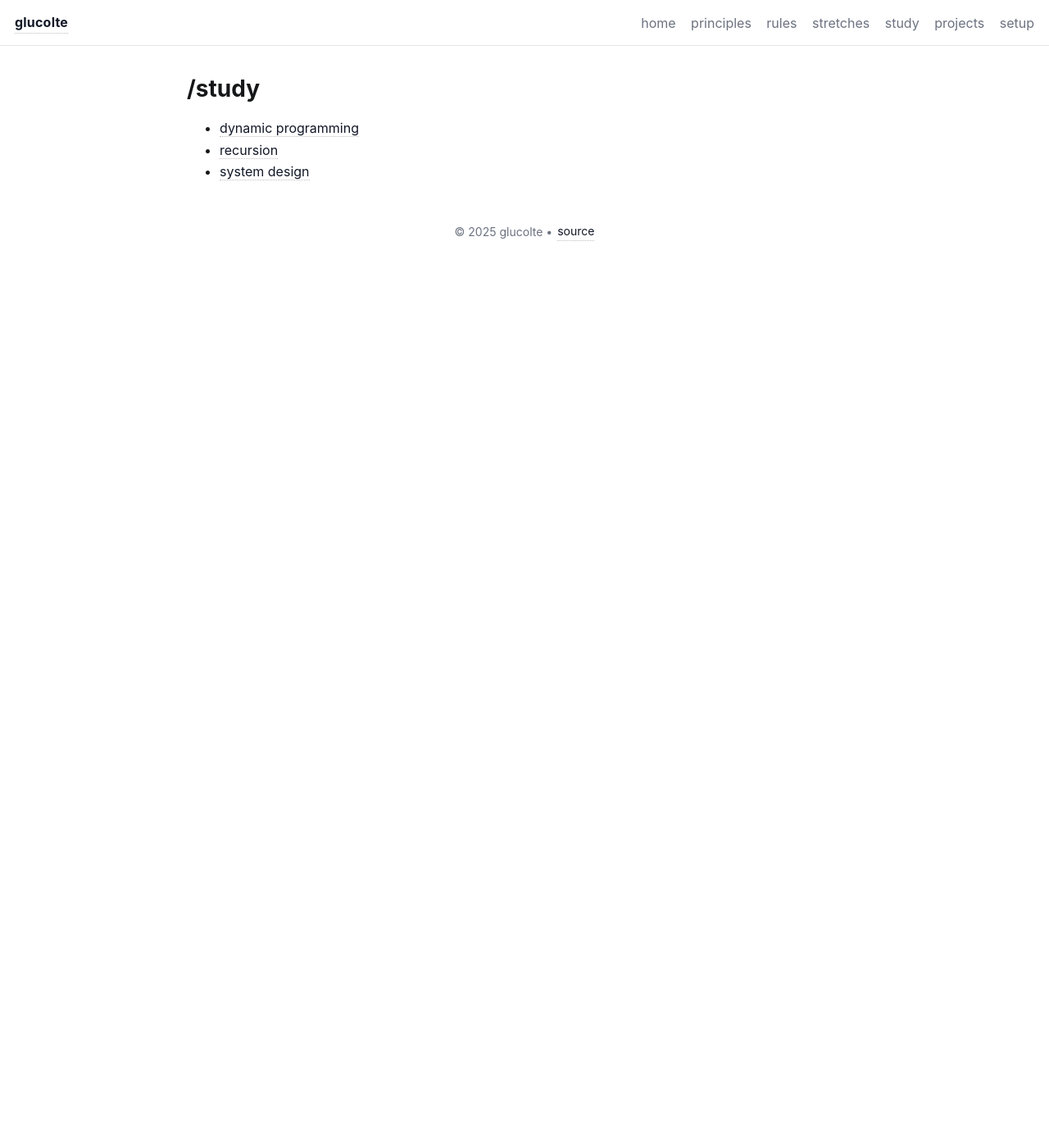
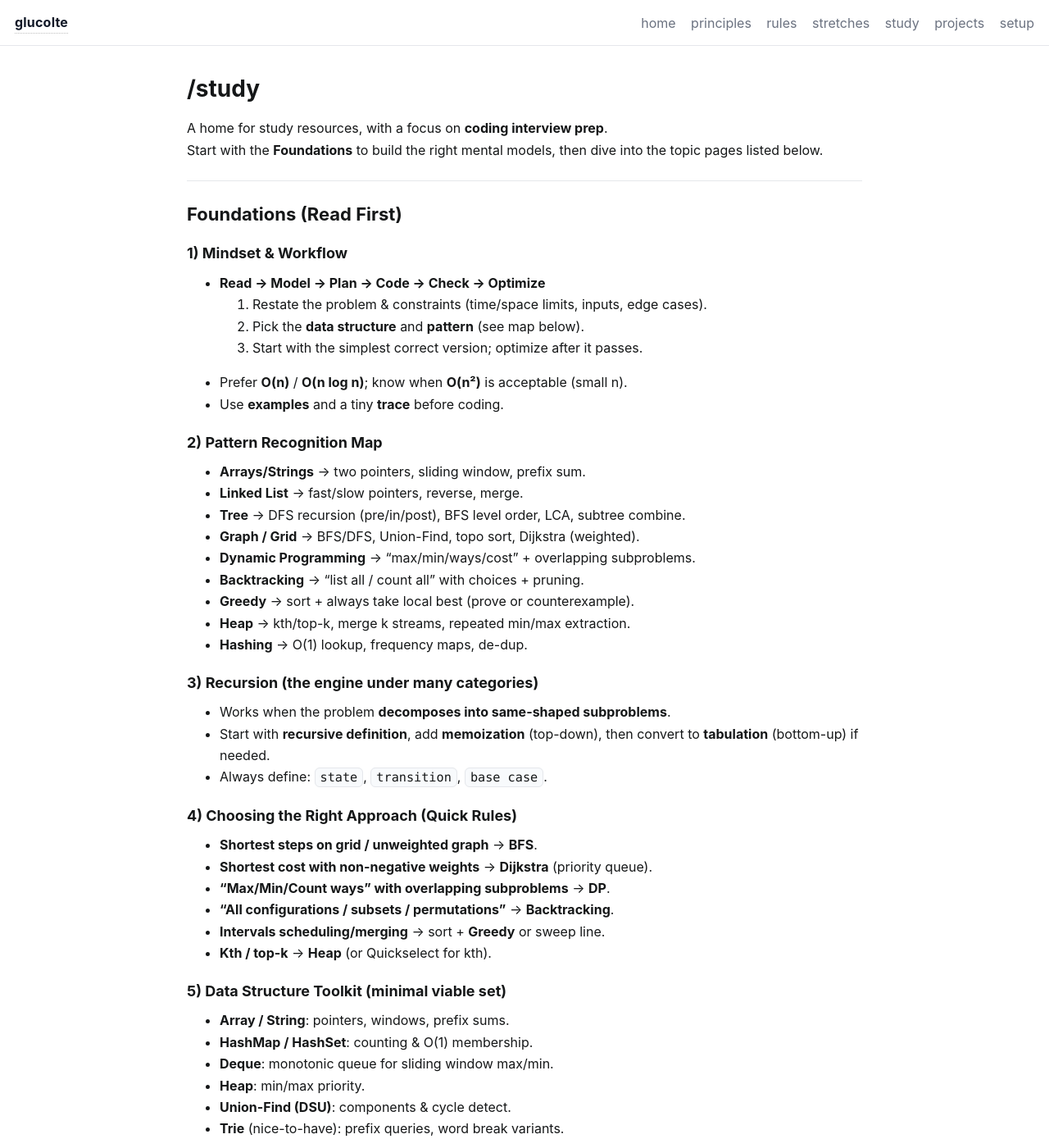
Before and after one commit to gLuColte/glucolte.github.io, a Jekyll site: the page built from study/index.md, in a window 1280 px wide and 1400 px high. Shown: the whole window at 82% size. Built offline with Jekyll 4.4.1, drawn with Linux system fonts in a browser that asks for light colours; some of the changed text lies outside the part shown.

Commit message:
Adding coding notes from local (need review)

```diff
--- a/study/index.md
+++ b/study/index.md
@@ -5,10 +5,98 @@ permalink: /study/
 
 # /study
 
+A home for study resources, with a focus on **coding interview prep**.
+Start with the **Foundations** to build the right mental models, then dive into the topic pages listed below.
+
+---
+
+## Foundations (Read First)
+
+### 1) Mindset & Workflow
+- **Read → Model → Plan → Code → Check → Optimize**
+  1. Restate the problem & constraints (time/space limits, inputs, edge cases).
+  2. Pick the **data structure** and **pattern** (see map below).
+  3. Start with the simplest correct version; optimize after it passes.
+- Prefer **O(n)** / **O(n log n)**; know when **O(n²)** is acceptable (small n).
+- Use **examples** and a tiny **trace** before coding.
+
+### 2) Pattern Recognition Map
+- **Arrays/Strings** → two pointers, sliding window, prefix sum.
+- **Linked List** → fast/slow pointers, reverse, merge.
+- **Tree** → DFS recursion (pre/in/post), BFS level order, LCA, subtree combine.
+- **Graph / Grid** → BFS/DFS, Union-Find, topo sort, Dijkstra (weighted).
+- **Dynamic Programming** → “max/min/ways/cost” + overlapping subproblems.
+- **Backtracking** → “list all / count all” with choices + pruning.
+- **Greedy** → sort + always take local best (prove or counterexample).
+- **Heap** → kth/top-k, merge k streams, repeated min/max extraction.
+- **Hashing** → O(1) lookup, frequency maps, de-dup.
+
+### 3) Recursion (the engine under many categories)
+- Works when the problem **decomposes into same-shaped subproblems**.
+- Start with **recursive definition**, add **memoization** (top-down), then convert to **tabulation** (bottom-up) if needed.
+- Always define: `state`, `transition`, `base case`.
+
+### 4) Choosing the Right Approach (Quick Rules)
+- **Shortest steps on grid / unweighted graph** → **BFS**.
+- **Shortest cost with non-negative weights** → **Dijkstra** (priority queue).
+- **“Max/Min/Count ways” with overlapping subproblems** → **DP**.
+- **“All configurations / subsets / permutations”** → **Backtracking**.
+- **Intervals scheduling/merging** → sort + **Greedy** or sweep line.
+- **Kth / top-k** → **Heap** (or Quickselect for kth).
+
+### 5) Data Structure Toolkit (minimal viable set)
+- **Array / String**: pointers, windows, prefix sums.
+- **HashMap / HashSet**: counting & O(1) membership.
+- **Deque**: monotonic queue for sliding window max/min.
+- **Heap**: min/max priority.
+- **Union-Find (DSU)**: components & cycle detect.
+- **Trie** (nice-to-have): prefix queries, word break variants.
+
+### 6) How to Identify DP Fast
+- The prompt asks: **min/max/ways/true-false** under constraints.
+- Subproblems **overlap**; the optimal solution **builds from smaller ones**.
+- You can write a recursion `f(i, …)` whose result reappears often.
+- Turn that into:
+  - **Memoization**: cache `f(i, …)` results.
+  - **Tabulation**: order states so dependencies come first.
+- Common DP families: **Knapsack**, **LIS/LCS**, **Edit Distance**, **Grid paths**, **Stock (state machine)**, **Interval DP**, **Bitmask DP**, **Digit DP**.
+
+### 7) Complexity Rules (Big-O Cheat-Sheet)
+- **Additive:** independent parts add:
+  - Example: scanning array `O(n)` + scanning string `O(m)` → **O(n + m)**.
+- **Multiplicative (nested):** loops inside loops multiply:
+  - Double loop over `n` → **O(n²)**.
+  - Loop over `n`, inner loop over `m` → **O(n·m)**.
+- **Sorting:** standard sort = **O(n log n)**.
+- **Graph terms:**
+  - `n` = nodes, `m` = edges.
+  - BFS/DFS runs in **O(n + m)**.
+  - Dijkstra (heap) runs in **O((n + m) log n)**.
+- **Hashing:** HashMap/Set ops average **O(1)**, worst-case **O(n)**.
+- **Divide & Conquer:** recurrence → often **O(n log n)** (e.g. mergesort).
+- **Space vs Time tradeoff:**
+  - Memoization / DP uses **O(n)** or **O(n²)** memory to speed recursion.
+  - Sliding window reduces space from **O(n)** → **O(1)**.
+
+👉 Always express in terms of **input size** (`n`, `m`) or problem-specific parameters.
+
+### 8) When You’re Stuck (90-second checklist)
+- Can I **sort** to simplify?
+- Can I **scan once** with a **window** or **prefix**?
+- Is there a **graph view** (nodes/edges)? If yes, **BFS/DFS/UF/Dijkstra**.
+- Can I define `dp[i][…]` or `f(i, …)` with clear **base** and **transition**?
+- Can I **greedy** by proving an exchange argument?
+- Did I try a **small example** and write down states?
+
+---
+
+## Coding
+Introduction: curated topic pages below (auto-generated). Start with **Arrays & Strings**, then **Hashing**, **Trees/Graphs**, and **Dynamic Programming**. Revisit Foundations whenever you hit friction.
+
 <ul>
 {% assign all_pages = site.pages | sort: "title" %}
 {% for p in all_pages %}
-  {% if p.url contains '/study/' and p.url != '/study/' %}
+  {% if p.url contains '/study/coding' and p.url != '/study/' %}
     <li><a href="{{ p.url | relative_url }}">{{ p.title | default: p.url }}</a></li>
   {% endif %}
 {% endfor %}
```
Also changed, not shown: study/codingArrayStrings.md (added, +19 -0 lines), study/codingDesignSystemLikeProblems.md (added, +16 -0 lines), study/codingDynamicProgramming.md (+16 -2 lines), study/codingGraphs.md (added, +18 -0 lines), study/codingGreedy.md (added, +17 -0 lines), study/codingHashingSets.md (added, +16 -0 lines), study/codingHeapsPriorityQueues.md (added, +17 -0 lines), study/codingLinkedLists.md (added, +17 -0 lines), study/codingMathBitManipulation.md (added, +18 -0 lines), study/codingRecursion.md (deleted, +0 -8 lines), study/codingStacksQueues.md (added, +17 -0 lines), study/codingTrees.md (added, +18 -0 lines), 2 other files.
